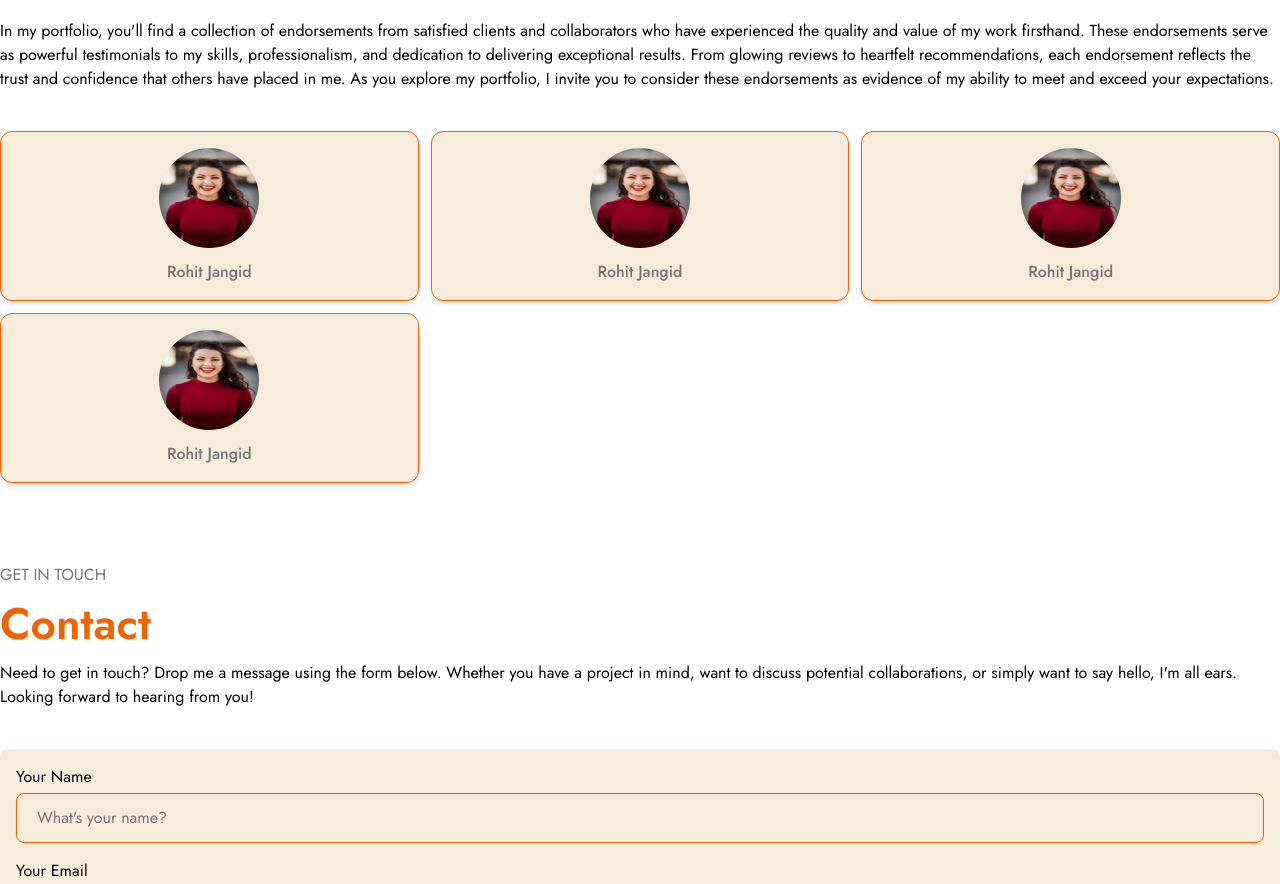
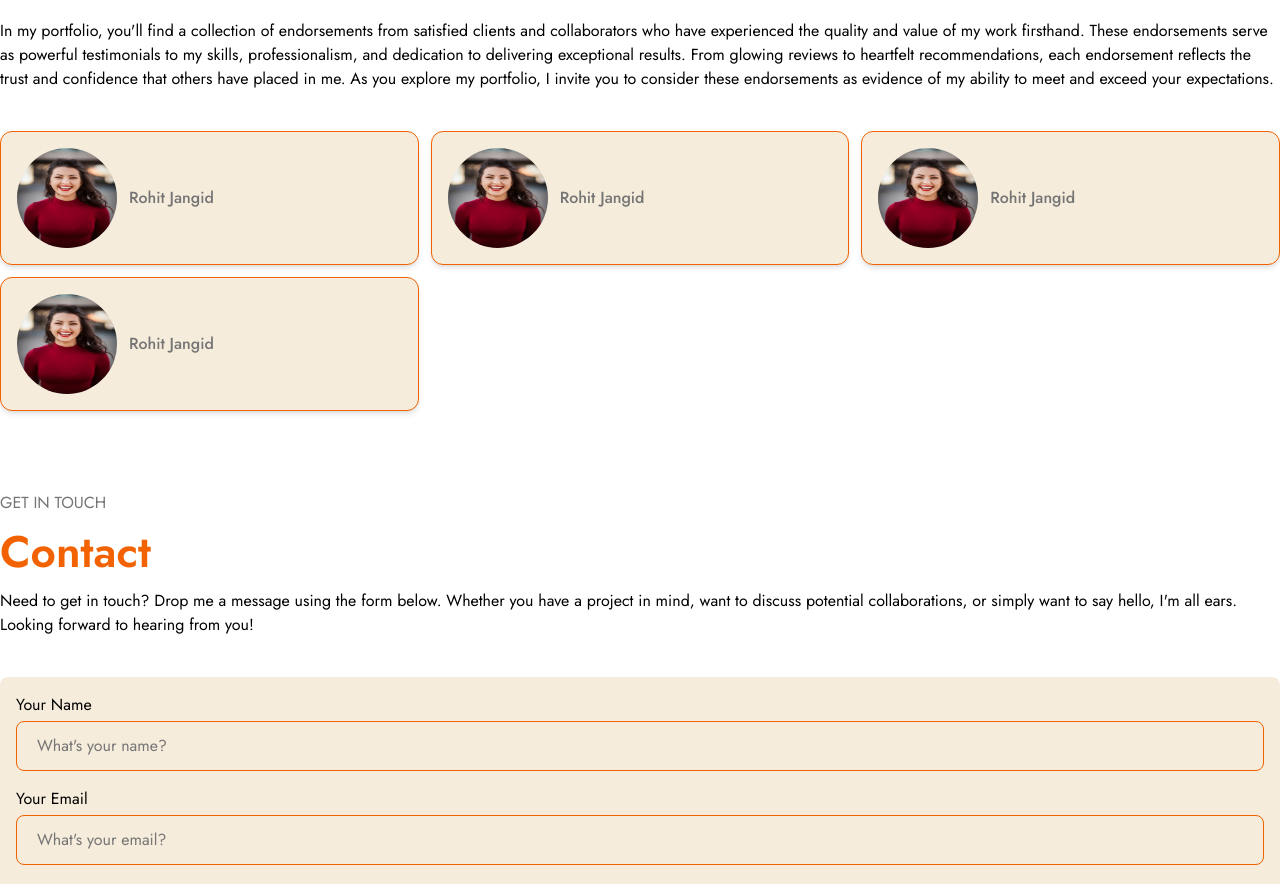
Before and after one commit to Rohitjangid17/Rohit-portfolio-web, a React (Create React App) app: page /home in a window 1280 px wide. Shown: the part 3706-4590 px from the top of the page. Built offline with nearby package versions, Linux system fonts and the light colour scheme.

Commit message:
card changes

```diff
--- a/src/components/Card.jsx
+++ b/src/components/Card.jsx
@@ -3,7 +3,7 @@ import React from 'react';
 const Card = ({ title, icon, isHastag, hastagList, desciption, isTestimonial }) => {
     return (
         <>
-            <div className={`flex flex-col items-center gap-y-3 border shadow-md bg-[#f5ecdb] border-solid border-[#f26200] rounded-xl p-4 ${isHastag ? 'min-h-96' : 'h-auto'} ${isTestimonial ? 'flex-row' : 'h-auto'}`}>
+            <div className={`flex items-center border shadow-md bg-[#f5ecdb] border-solid border-[#f26200] rounded-xl p-4 ${isTestimonial ? 'flex-row gap-x-3' : 'flex-col gap-y-3'} ${isHastag ? 'min-h-96' : 'h-auto'} ${isTestimonial ? 'flex-row' : 'h-auto'}`}>
                 <img src={icon} className={`${isHastag ? 'w-full' : 'w-10'} ${isTestimonial ? 'rounded-[100px] w-[100px] h-[100px]' : ''}`} loading='lazy' alt={title} />
                 <h4 className='text-[#757575] text-base text-center font-medium'>{title}</h4>
                 {isHastag ? (<p className='text-[#757575] text-base text-center font-normal'>{desciption}</p>) : false}
--- a/src/components/Overview.jsx
+++ b/src/components/Overview.jsx
@@ -16,7 +16,7 @@ function Overview() {
 
                     <div className='grid grid-cols-2 sm:grid-cols-2 md:grid-cols-3 lg:grid-cols-4 gap-3 mt-10'>
                         {overviews.map((overview) => (
-                            <Card key={overview.id} icon={overview.icon} title={overview.skill} isHastag={false} />
+                            <Card key={overview.id} icon={overview.icon} title={overview.skill} isTestimonial={false} isHastag={false} />
                         ))}
                     </div>
                 </div>
--- a/src/components/Project.jsx
+++ b/src/components/Project.jsx
@@ -18,7 +18,7 @@ const Project = () => {
                     <div className='grid grid-cols-1 sm:grid-cols-2 md:grid-cols-3 lg:grid-cols-4 gap-3 mt-10'>
                         {projects.map((project) => (
                             <Link key={project.id} to={project.projectUrl} target='_blank'>
-                                <Card icon={project.img} title={project.name} desciption={project.description} hastagList={project.hashTag} isHastag={true} />
+                                <Card icon={project.img} title={project.name} desciption={project.description} hastagList={project.hashTag} isTestimonial={false} isHastag={true} />
                             </Link>
                         ))}
                     </div>
--- a/src/components/Skill.jsx
+++ b/src/components/Skill.jsx
@@ -16,7 +16,7 @@ const Skill = () => {
 
                     <div className='grid grid-cols-2 sm:grid-cols-2 md:grid-cols-3 lg:grid-cols-4 gap-3 mt-10'>
                         {skills.map((skill) => (
-                            <Card key={skill.id} icon={skill.icon} title={skill.skill} isHastag={false} />
+                            <Card key={skill.id} icon={skill.icon} title={skill.skill} isTestimonial={false} isHastag={false} />
                         ))}
                     </div>
                 </div>
```
